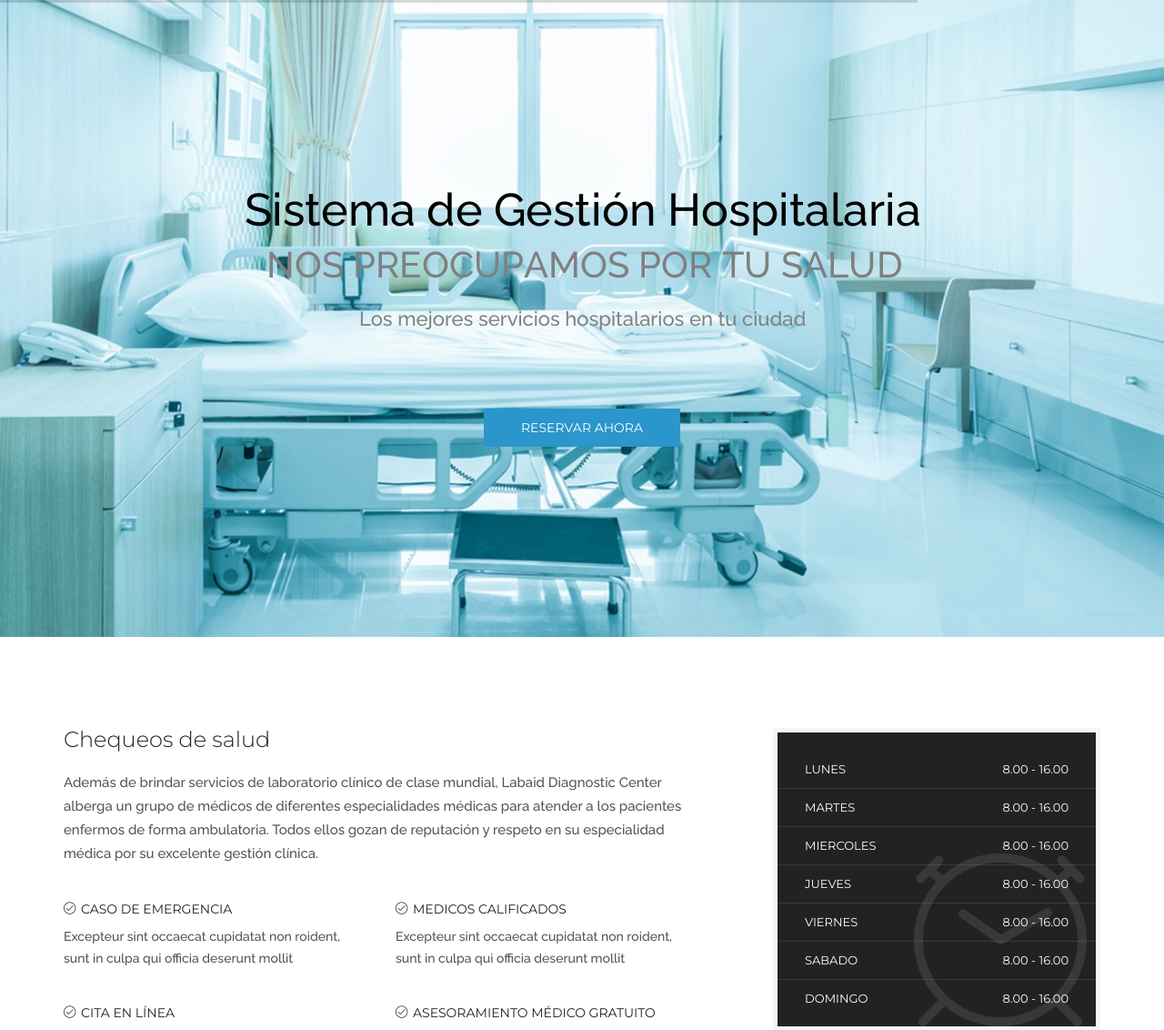
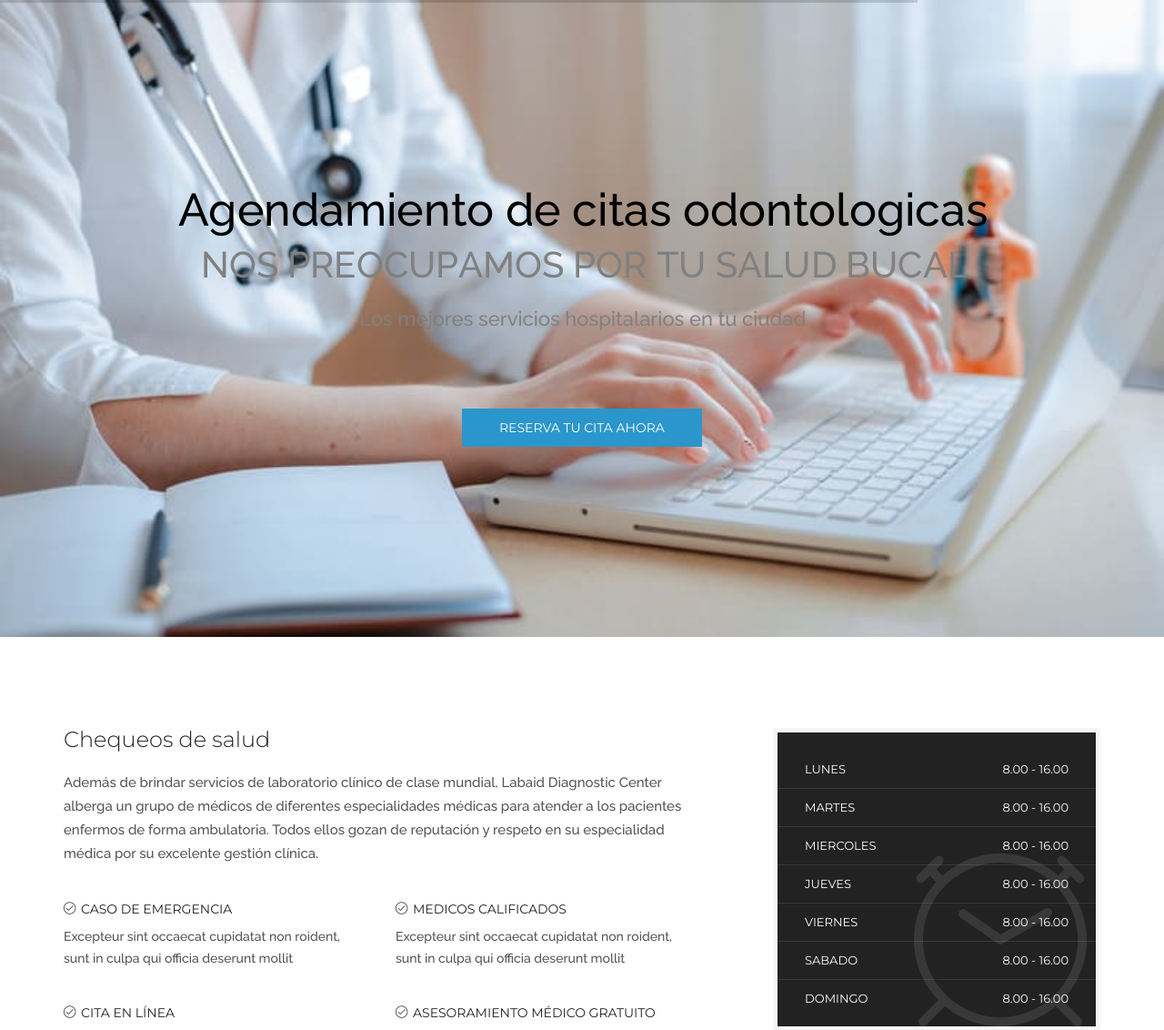
Before and after one commit to EdwinEc09/proyecto-final-php, a PHP site: page / in a window 1280 px wide. Shown: the part 158-1290 px from the top of the page at 91% size. Run offline with PHP 8.4, Linux system fonts and the light colour scheme; some libraries are stand-ins or nearby versions.

Commit message:
nada nadita nada

```diff
--- a/hospital-management/adformheader.php
+++ b/hospital-management/adformheader.php
@@ -13,7 +13,7 @@ $tim = date("H:i:s");
     <meta http-equiv="X-UA-Compatible" content="IE=Edge">
     <meta content="width=device-width, initial-scale=1, maximum-scale=1, user-scalable=no" name="viewport">
     <title>ACO</title>
-    <link rel="icon" href="favicon.ico" type="image/x-icon">
+    <link rel="icon" href="images/den-icon.png" type="image/x-icon">
     <link href="assets/plugins/bootstrap/css/bootstrap.min.css" rel="stylesheet" />
     <link href="https://fonts.googleapis.com/icon?family=Material+Icons" rel="stylesheet" type="text/css">
     <!-- JQuery DataTable Css -->
--- a/hospital-management/adheader.php
+++ b/hospital-management/adheader.php
@@ -12,7 +12,7 @@ $tim = date("H:i:s");
     <meta http-equiv="X-UA-Compatible" content="IE=Edge">
     <meta content="width=device-width, initial-scale=1, maximum-scale=1, user-scalable=no" name="viewport">
     <title>ACO - Admin</title>
-    <link rel="icon" href="favicon.ico" type="image/x-icon">
+    <link rel="icon" href="images/den-icon.png" type="image/x-icon">
     <link href="assets/plugins/bootstrap/css/bootstrap.min.css" rel="stylesheet" />
     <link href="https://fonts.googleapis.com/icon?family=Material+Icons" rel="stylesheet" type="text/css">
     <link href="assets/plugins/morrisjs/morris.css" rel="stylesheet" />
--- a/hospital-management/adminlogin.php
+++ b/hospital-management/adminlogin.php
@@ -15,10 +15,10 @@ $tim = date("H:i:s");
 <meta charset="UTF-8">
 <meta http-equiv="X-UA-Compatible" content="IE=Edge">
 <meta content="width=device-width, initial-scale=1, maximum-scale=1, user-scalable=no" name="viewport">
-<title>ACO- login-Admin</title>
+<title>ACO ~ Login Administración</title>
 <link href="assets/plugins/bootstrap/css/bootstrap.min.css" rel="stylesheet" />
 <link href="https://fonts.googleapis.com/icon?family=Material+Icons" rel="stylesheet" type="text/css">
-<link rel="icon" href="favicon.ico" type="image/x-icon">
+<link rel="icon" href="images/den-icon.png" type="image/x-icon">
 <!-- Custom Css -->
 <link href="assets/css/main.css" rel="stylesheet">
 <link href="assets/css/login.css" rel="stylesheet">
--- a/hospital-management/doctorlogin.php
+++ b/hospital-management/doctorlogin.php
@@ -36,10 +36,10 @@ if(isset($_POST['submit']))
 <meta charset="UTF-8">
 <meta http-equiv="X-UA-Compatible" content="IE=Edge">
 <meta content="width=device-width, initial-scale=1, maximum-scale=1, user-scalable=no" name="viewport">
-<title>ACO - Admin</title>
+<title>ACO ~ Login Odontologo </title>
 <link href="assets/plugins/bootstrap/css/bootstrap.min.css" rel="stylesheet" />
 <link href="https://fonts.googleapis.com/icon?family=Material+Icons" rel="stylesheet" type="text/css">
-<link rel="icon" href="favicon.ico" type="image/x-icon">
+<link rel="icon" href="images/den-icon.png" type="image/x-icon">
 <!-- Custom Css -->
 <link href="assets/css/main.css" rel="stylesheet">
 <link href="assets/css/login.css" rel="stylesheet">
--- a/hospital-management/header.php
+++ b/hospital-management/header.php
@@ -15,7 +15,7 @@ $tim = date("H:i:s");
 
 <!-- Favicon -->
 <link rel="shortcut icon" href="images/favicon.ico" type="image/x-icon">
-<link rel="icon" href="images/favicon.ico" type="image/x-icon">
+<link rel="icon" href="images/den-icon.png" type="image/x-icon">
 
 <!-- SLIDER REVOLUTION 4.x CSS SETTINGS -->
 <link rel="stylesheet" type="text/css" href="rs-plugin/css/settings.css" media="screen" />
--- a/hospital-management/index.php
+++ b/hospital-management/index.php
@@ -9,7 +9,7 @@
           <!-- SLIDE  -->
           <li data-transition="random" data-slotamount="7" data-masterspeed="300"  data-saveperformance="off" >
             <!-- MAIN IMAGE -->
-            <img src="images/hms.jpg"  alt="slider"  data-bgposition=" center center" data-bgfit="cover" data-bgrepeat="no-repeat">
+            <img src="images/agc.jpg"  alt="slider"  data-bgposition=" center center" data-bgfit="cover" data-bgrepeat="no-repeat">
 
             <!-- LAYER NR. 1 -->
             <div class="tp-caption sfl tp-resizeme"
@@ -23,7 +23,7 @@
                 data-elementdelay="0.03"
                 data-endelementdelay="0.4"
                 data-endspeed="300"
-                style="z-index: 5; font-size:50px; font-weight:500; color:black;  max-width: auto; max-height: auto; white-space: nowrap;">Sistema de Gestión Hospitalaria</div>
+                style="z-index: 5; font-size:50px; font-weight:500; color:black;  max-width: auto; max-height: auto; white-space: nowrap;">Agendamiento de citas odontologicas</div>
 
             <!-- LAYER NR. 2 -->
             <div class="tp-caption sfr tp-resizeme"
@@ -37,7 +37,7 @@
                 data-elementdelay="0.03"
                 data-endelementdelay="0.1"
                 data-endspeed="300"
-                style="z-index: 6; font-size:40px; color:gray; font-weight:500; white-space: nowrap;">NOS PREOCUPAMOS POR TU SALUD</div>
+                style="z-index: 6; font-size:40px; color:gray; font-weight:500; white-space: nowrap;">NOS PREOCUPAMOS POR TU SALUD BUCAL</div>
 
             <!-- LAYER NR. 3 -->
             <div class="tp-caption sfb tp-resizeme"
@@ -64,7 +64,7 @@
                 data-endelementdelay="0.1"
                 data-endspeed="300"
                 data-scrolloffset="0"
-                style="z-index: 8;"><a href="#." class="btn">Reservar ahora</a> </div>
+                style="z-index: 8;"><a href="#." class="btn">Reserva tu cita ahora</a> </div>
           </li>
 
           <!-- SLIDE  -->
--- a/hospital-management/patientlogin.php
+++ b/hospital-management/patientlogin.php
@@ -31,10 +31,10 @@ if (isset($_POST['submit'])) {
 	<meta charset="UTF-8">
 	<meta http-equiv="X-UA-Compatible" content="IE=Edge">
 	<meta content="width=device-width, initial-scale=1, maximum-scale=1, user-scalable=no" name="viewport">
-	<title>ACO - Admin</title>
+	<title>ACO ~ Login Paciente</title>
 	<link href="assets/plugins/bootstrap/css/bootstrap.min.css" rel="stylesheet" />
 	<link href="https://fonts.googleapis.com/icon?family=Material+Icons" rel="stylesheet" type="text/css">
-	<link rel="icon" href="favicon.ico" type="image/x-icon">
+	<link rel="icon" href="images/den-icon.png" type="image/x-icon">
 	<!-- Custom Css -->
 	<link href="assets/css/main.css" rel="stylesheet">
 	<link href="assets/css/login.css" rel="stylesheet">
```
Also changed, not shown: hospital-management/images/agc.jpg (added), hospital-management/images/den-icon.png (added), hospital-management/images/princi.png (added).
